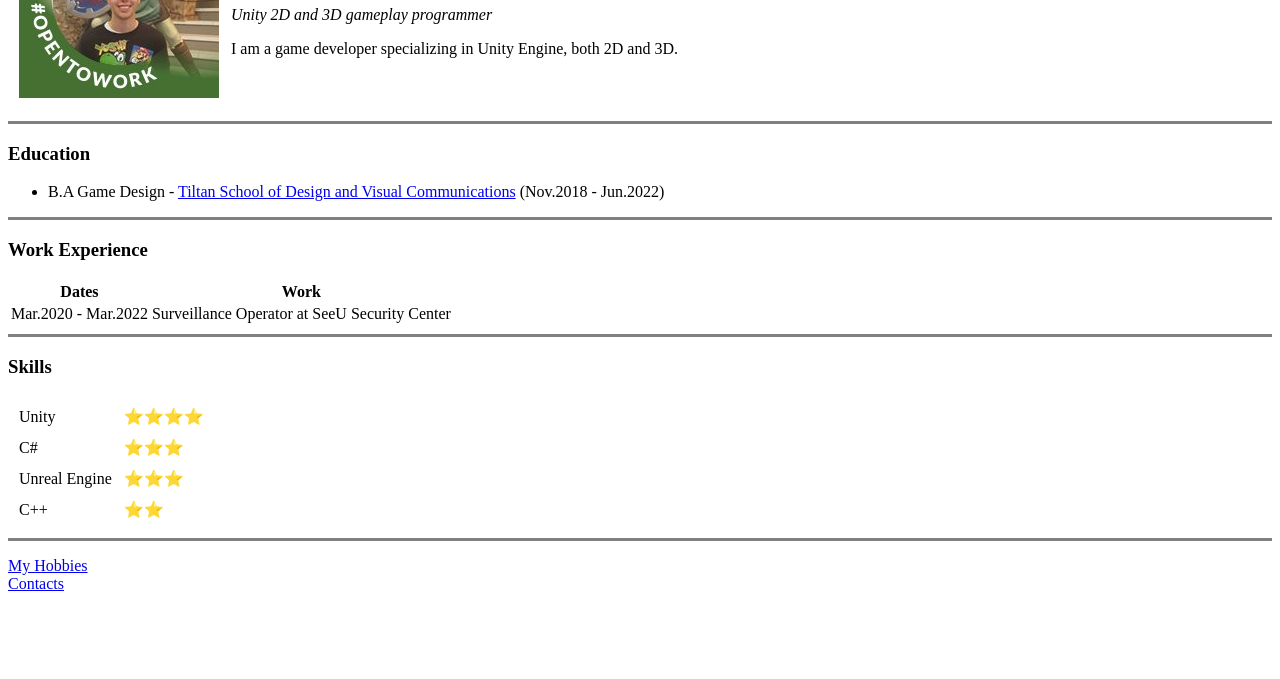
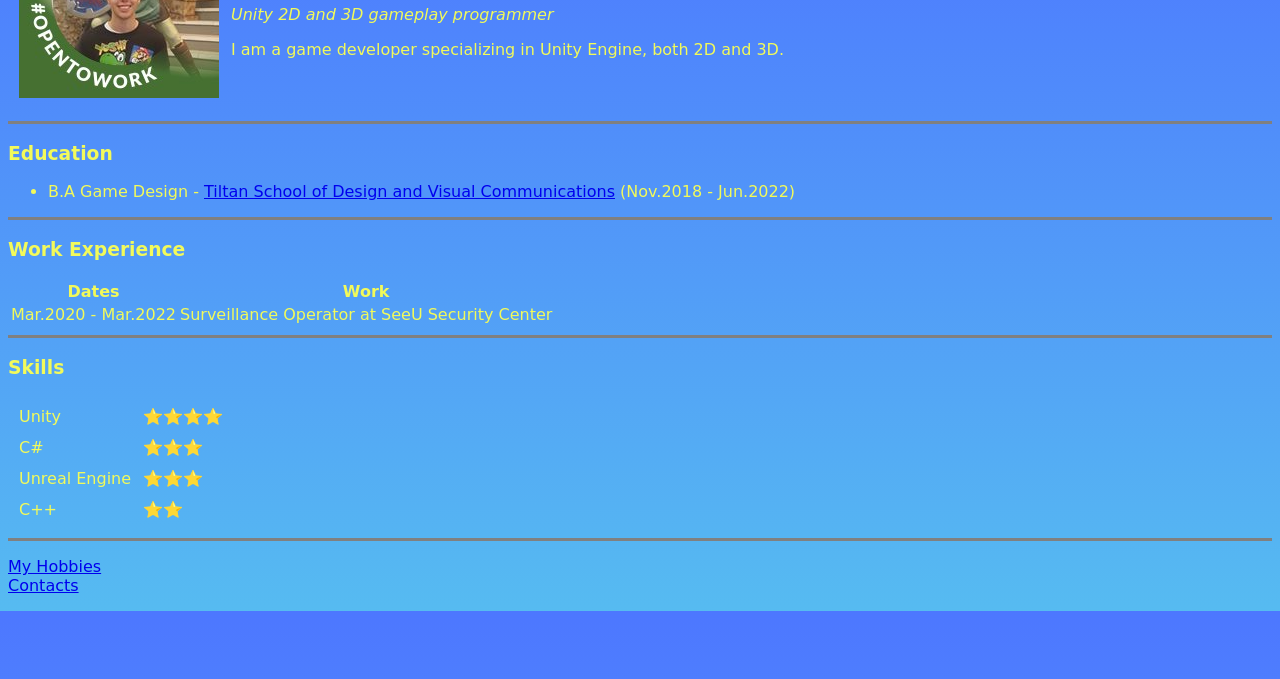
Before and after one commit to MYoshua64/My-cv, a plain HTML site: page index.html in a window 1280 px wide. Shown: the part 121-800 px from the top of the page. Drawn offline with Linux system fonts and the light colour scheme.

Commit message:
Initial Styling

```diff
--- a/index.html
+++ b/index.html
@@ -4,7 +4,9 @@
         <meta charset="utf-8">
         <title>Almog Rimer's Homepage</title>
     </head>
-    <body>
+    <body style="background-image:linear-gradient(#4D77FF, #56BBF1);
+                color: #F2FA5A;
+                font-family: cursive;" >
         <table cellspacing = "10">
             <tr>
                 <td><img src="images\ProfilePicture.jpg" alt="Almog's profile picture."></td>
```
